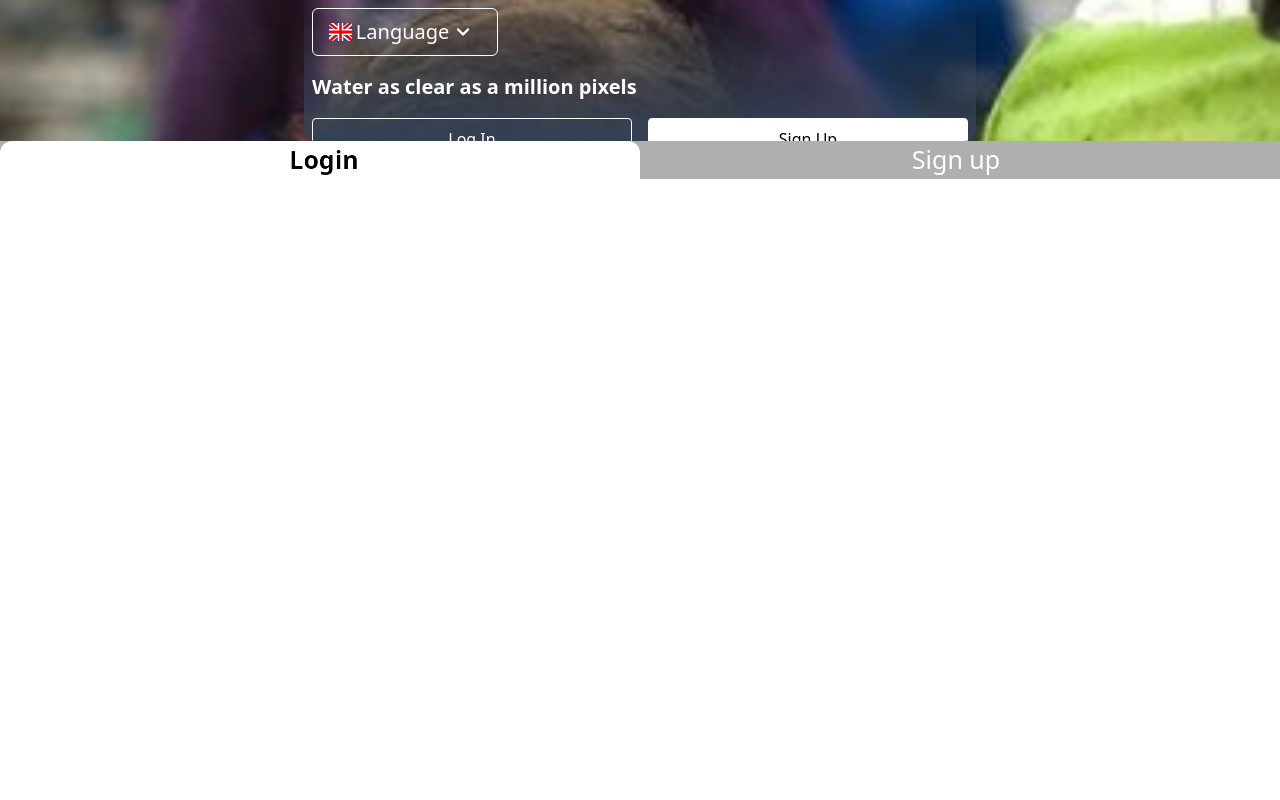
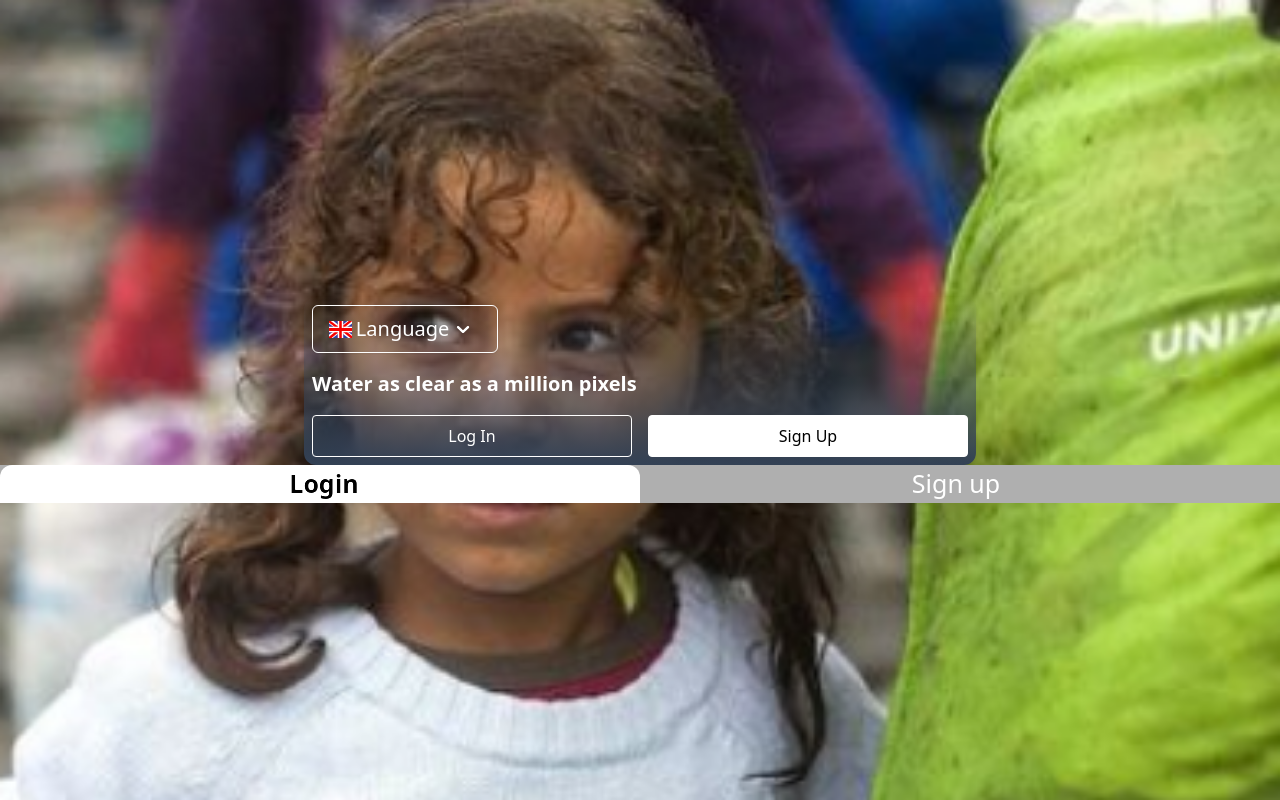
Before and after one commit to Service-Design-Studio/1d-final-project-summer-2024-SDS-2024-Team-14, a Next.js app: page /login in a window 1280 px wide. Built offline with nearby package versions, Linux system fonts and the light colour scheme.

Commit message:
added styling for login tab

```diff
--- a/src/components/login_carousel.jsx
+++ b/src/components/login_carousel.jsx
@@ -2,16 +2,13 @@ import { useState } from 'react'
 export default function LoginCarousel() {
     const [onLoginTab, setOnLoginTab] = useState(true);
     return (
-        <div className='bg-white w-full h-full'>
-            <div className='flex relative flex-row w-full bg-gradient-to-t from-[#334155] to-transparent transition-all duration-300 text-2xl font-semibold'>
-                <div id="tab"
+        <div className='flex relative flex-row w-full bg-gradient-to-t from-[#334155] to-transparent transition-all duration-300 text-2xl font-semibold'>
+            <div id="tab"
                 className={`absolute ${onLoginTab ? `left-0 animate-slideIn` : `right-0 animate-slideOut`} pointer-events-none z-10 bg-white/100 w-1/2 transition-all duration-300 mix-blend-overlay rounded-t-xl border-white`}>&nbsp;</div>
-                <div className='z-00 flex-1 flex flex-row h-fit mx-auto px-2 bg-disabled text-center transition-all duration-1000'>
-                    <div onClick={() => setOnLoginTab(true)} className={`${onLoginTab ? "text-default" : "text-white font-normal"} flex-1 w-1/2`}>Login</div>
-                    <div onClick={() => setOnLoginTab(false)} className={`${onLoginTab ? " text-white font-normal" : "text-default"} flex-1 w-1/2`}>Sign up</div>
-                </div>
+            <div className='z-00 flex-1 flex flex-row h-fit mx-auto px-2 bg-disabled text-center transition-all duration-1000'>
+                <div onClick={() => setOnLoginTab(true)} className={`${onLoginTab ? "text-default" : "text-white font-normal"} flex-1 w-1/2`}>Login</div>
+                <div onClick={() => setOnLoginTab(false)} className={`${onLoginTab ? " text-white font-normal" : "text-default"} flex-1 w-1/2`}>Sign up</div>
             </div>
-            {console.log(onLoginTab)}
         </div>
     )
 }
```
